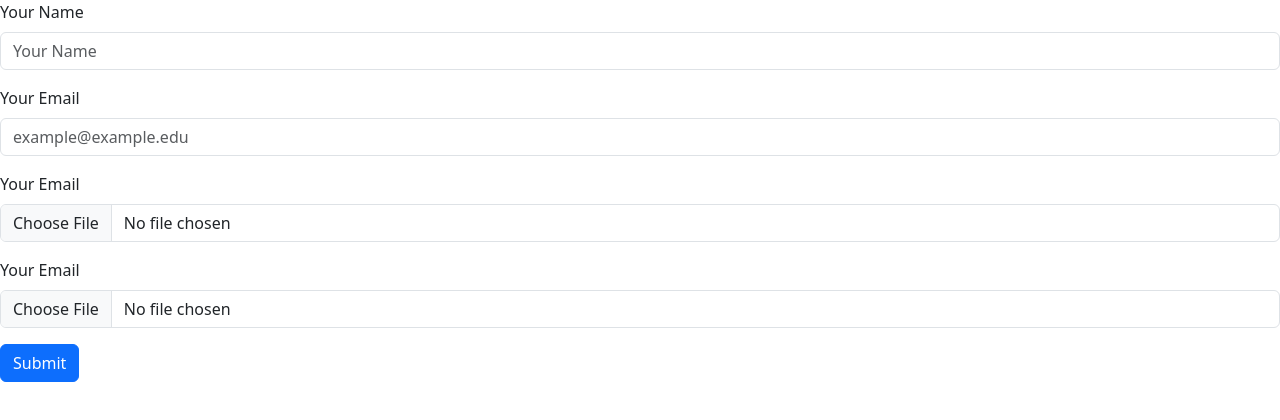
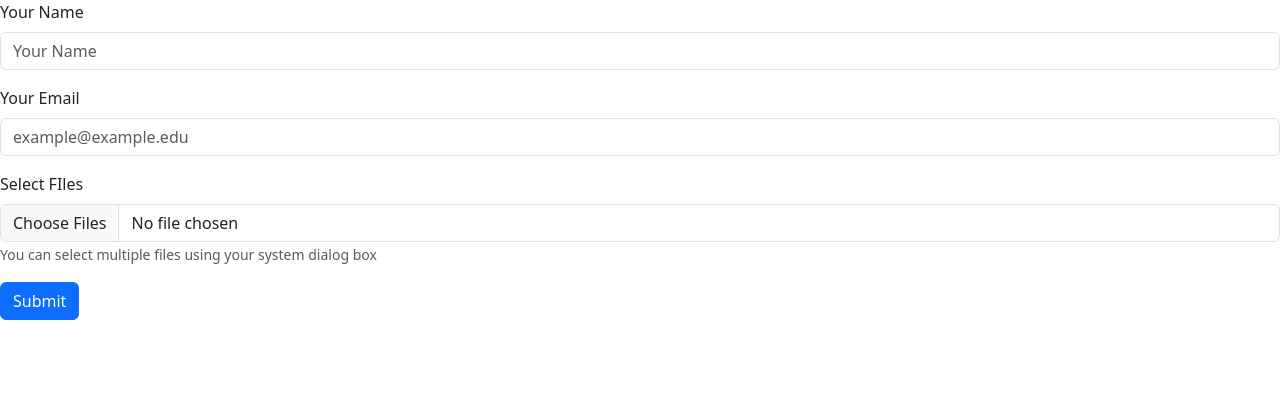
Before and after one commit to cchdo/cchdo-submit, a React (Create React App) app: page / in a window 1280 px wide. Shown: the top 420 px of the page. Built offline with nearby package versions, Linux system fonts and the light colour scheme.

Commit message:
Allow multiple selections in one file selector

```diff
--- a/src/App.tsx
+++ b/src/App.tsx
@@ -1,4 +1,4 @@
-import React from 'react';
+import React, { useState } from 'react';
 import 'bootstrap/dist/css/bootstrap.min.css';
 
 import {Form, Button} from 'react-bootstrap';
@@ -10,13 +10,27 @@ const handleFormSubmit = (event:React.SyntheticEvent) => {
   console.log(Object.fromEntries(data.entries()))
 }
 
-const File = ({id}:{id:number}) => {
-      return (
-      <Form.Group className="mb-3" controlId="submitter_email">
-        <Form.Label>Your Email</Form.Label>
-        <Form.Control name={"file_whatever" + id} type="file" />
-      </Form.Group>
-      )
+const File = () => {
+  const [files, setFiles] = useState<string[]>([])
+  const handleFileSelect = (event:React.SyntheticEvent) => {
+    const target = event.target as HTMLInputElement
+    if (target.files === null){
+      return
+    }
+    setFiles(Array.from(target.files).map(v => v.name))
+  };
+  return (
+    <Form.Group className="mb-3" controlId="submitter_email">
+      <Form.Label>Select FIles</Form.Label>
+      <Form.Control onChange={handleFileSelect} name="file" type="file" multiple />
+      <Form.Text>You can select multiple files using your system dialog box</Form.Text>
+      {files.length > 1 &&
+        <ul>
+          {files.map(v => <li key={v}>{v}</li>)}
+        </ul>
+      }
+    </Form.Group>
+  )
 }
 
 function App() {
@@ -32,8 +46,7 @@ function App() {
         <Form.Control name="submitter_email" type="email" placeholder="example@example.edu" />
       </Form.Group>
 
-      <File id={0} />
-      <File id={2} />
+      <File />
 
       <Button variant="primary" type="submit">
         Submit
```
